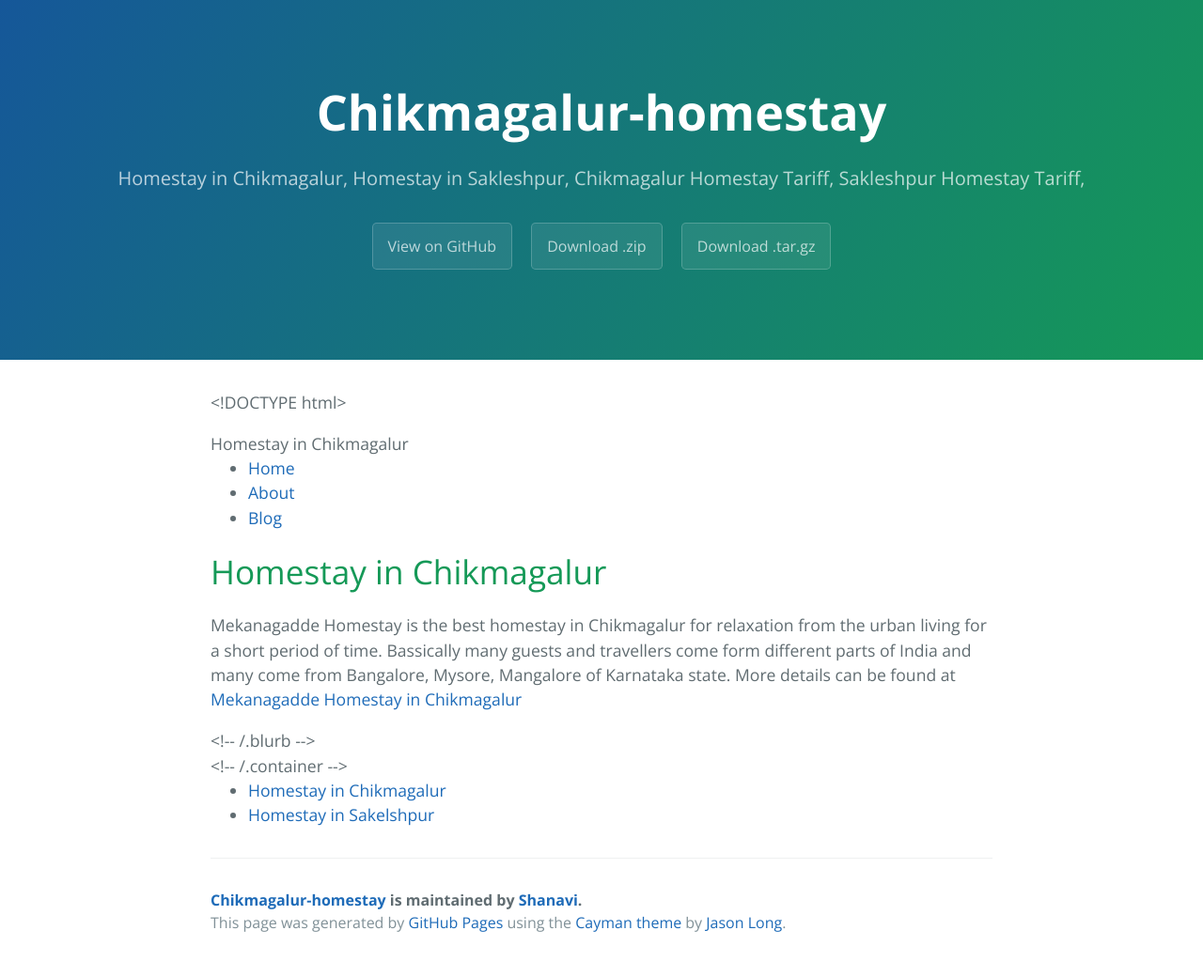
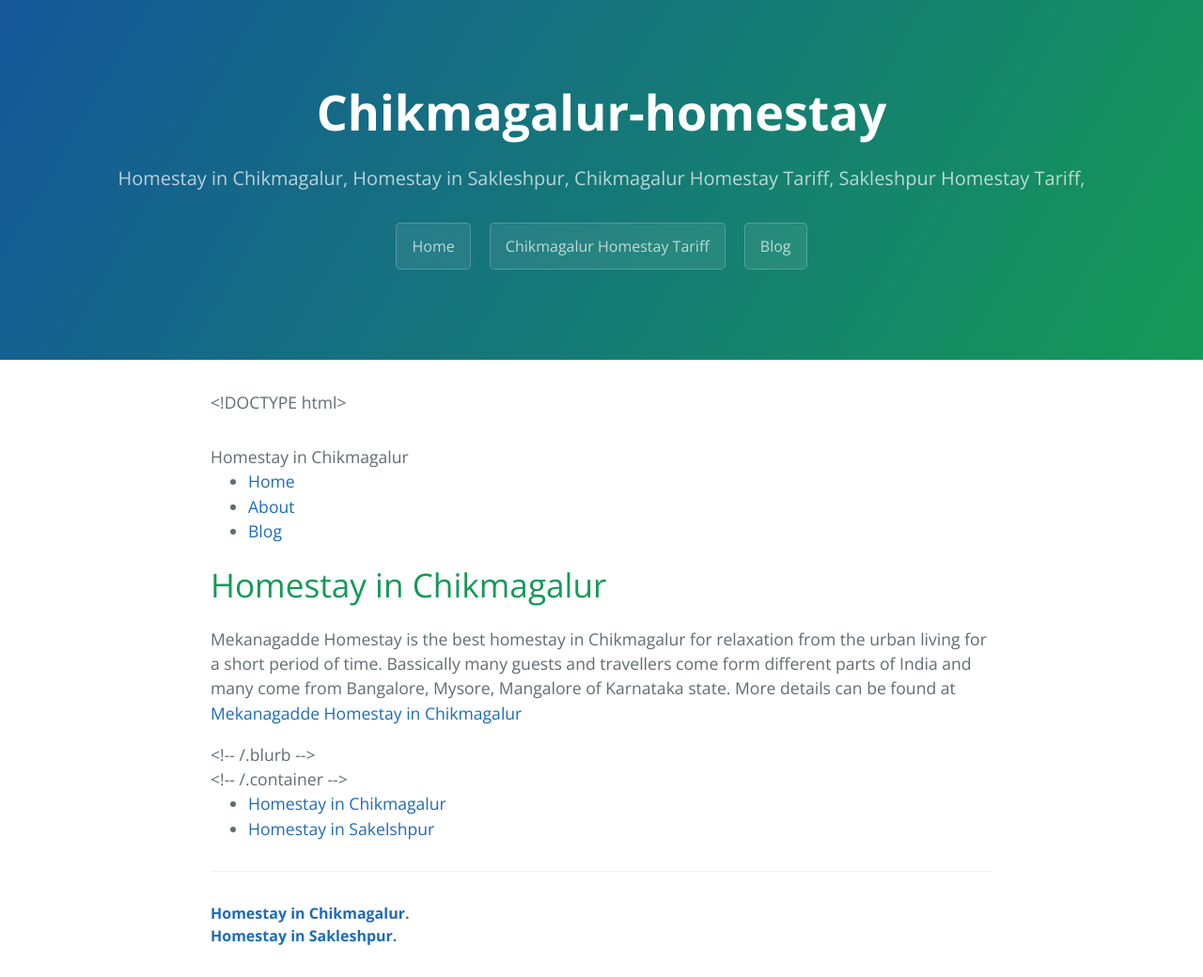
Before and after one commit to Shanavi/Chikmagalur-Homestay, a plain HTML site: page index.html in a window 1280 px wide. Shown: the whole page at 94% size. Drawn offline with nearby package versions, Linux system fonts and the light colour scheme.

Commit message:
Update index.html

```diff
--- a/index.html
+++ b/index.html
@@ -2,7 +2,7 @@
 <html lang="en-us">
   <head>
     <meta charset="UTF-8">
-    <title>Chikmagalur-homestay by Shanavi</title>
+    <title>Mekanagadde Homestay in Chikmagalur</title>
     <meta name="viewport" content="width=device-width, initial-scale=1">
     <link rel="stylesheet" type="text/css" href="stylesheets/normalize.css" media="screen">
     <link href='http://fonts.googleapis.com/css?family=Open+Sans:400,700' rel='stylesheet' type='text/css'>
@@ -13,16 +13,16 @@
     <section class="page-header">
       <h1 class="project-name">Chikmagalur-homestay</h1>
       <h2 class="project-tagline">Homestay in Chikmagalur, Homestay in Sakleshpur, Chikmagalur Homestay Tariff, Sakleshpur Homestay Tariff, </h2>
-      <a href="https://github.com/Shanavi/Chikmagalur-Homestay" class="btn">View on GitHub</a>
-      <a href="https://github.com/Shanavi/Chikmagalur-Homestay/zipball/master" class="btn">Download .zip</a>
-      <a href="https://github.com/Shanavi/Chikmagalur-Homestay/tarball/master" class="btn">Download .tar.gz</a>
+      <a href="https://github.com/Shanavi/Chikmagalur-Homestay" class="btn">Home</a>
+      <a href="http://www.mekanagadde.com/tariff.html" class="btn">Chikmagalur Homestay Tariff</a>
+      <a href="http://www.mekanagadde.com/blog.html" class="btn">Blog</a>
     </section>
 
     <section class="main-content">
       <p>&lt;!DOCTYPE html&gt;
 
     </p>
-        Homestay in Chikmagalur
+        <h2></h2>Homestay in Chikmagalur</h2>
 
 
 
@@ -47,9 +47,9 @@
 
 
       <footer class="site-footer">
-        <span class="site-footer-owner"><a href="https://github.com/Shanavi/Chikmagalur-Homestay">Chikmagalur-homestay</a> is maintained by <a href="https://github.com/Shanavi">Shanavi</a>.</span>
+        <span class="site-footer-owner"><a href="http://www.mekanagadde.com/">Homestay in Chikmagalur</a>.</span>
 
-        <span class="site-footer-credits">This page was generated by <a href="https://pages.github.com">GitHub Pages</a> using the <a href="https://github.com/jasonlong/cayman-theme">Cayman theme</a> by <a href="https://twitter.com/jasonlong">Jason Long</a>.</span>
+        <span class="site-footer-owner"><a href="http://www.mekanagadde.com/">Homestay in Sakleshpur</a>.</span>
       </footer>
 
     </section>
```
